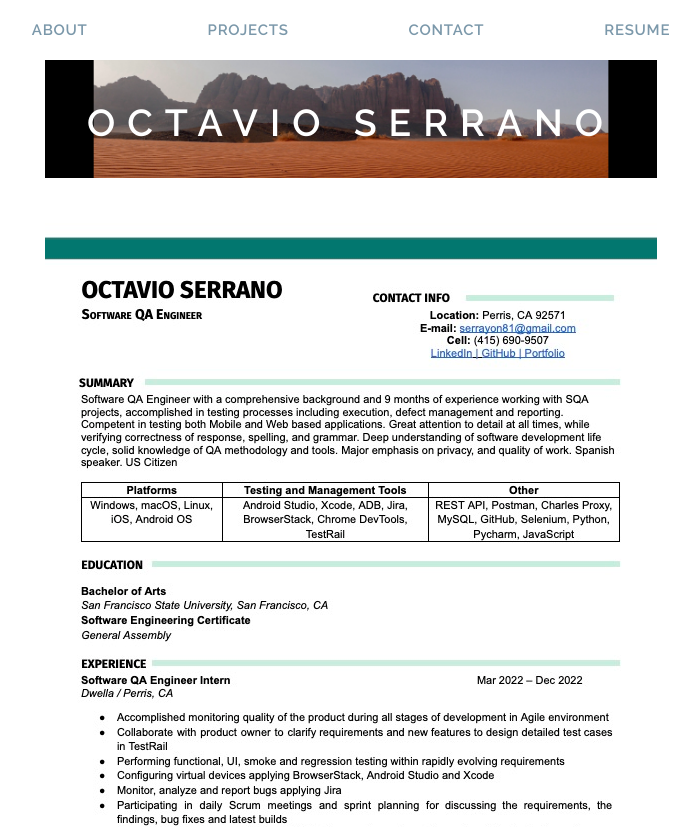
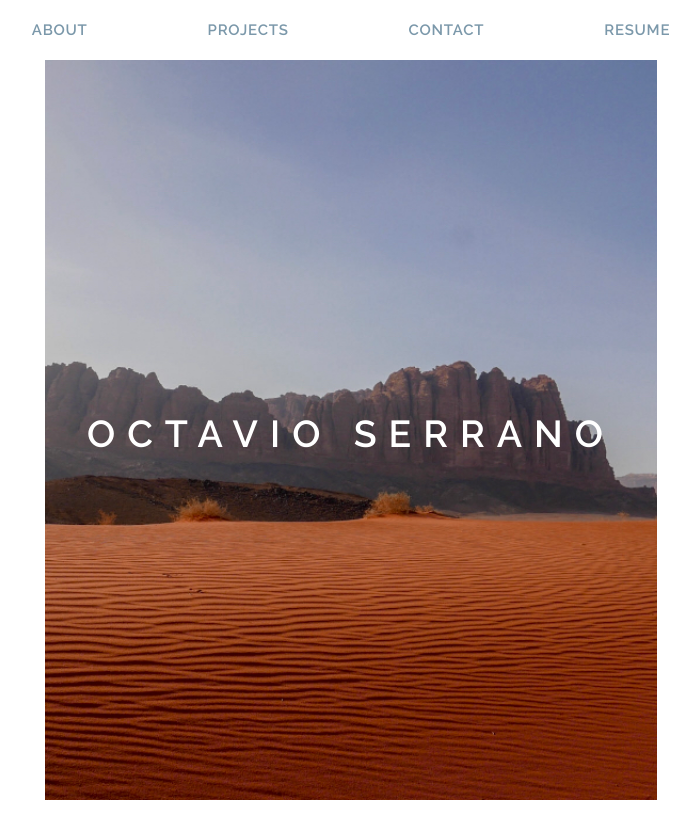
Before and after one commit to serrayon/Portfolio, a React (Create React App) app: page /resume in a window 1280 px wide. Shown: the top 827 px of the page, without its empty margins (289-989 px from the left). Built offline with nearby package versions, Linux system fonts and the light colour scheme.

Commit message:
fixed resume

```diff
--- a/src/components/Resume/Header/Header.css
+++ b/src/components/Resume/Header/Header.css
@@ -10,7 +10,7 @@ header h2 {
 
 .header-blog {
     /* background-image: url(./blog_header_bg.jpg); */
-		background-image: url('./wadirum.jpeg');
+	background-image: url('./wadirum.jpeg');
 	/* background-color: salmon; */
 	background-size: cover;
 	background-position: center;
@@ -19,8 +19,8 @@ header h2 {
 	padding-bottom: 2.5rem; */
 
 	/* If there is a background-image */
-	/* height: 350px; */
-	/*height:100vh;*/
+	height: 350px;
+	height:100vh;
 	margin-bottom: 48px;
 	margin-bottom: 3rem;
 
```
